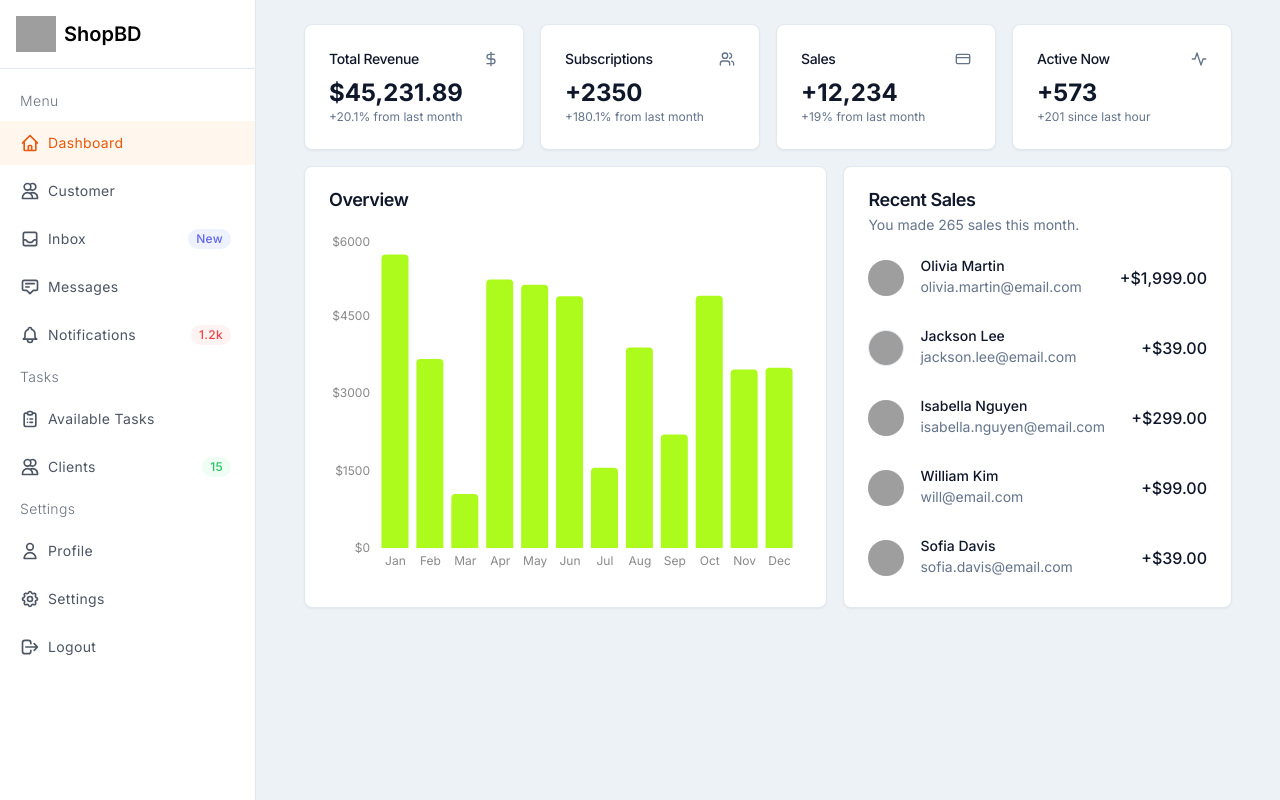
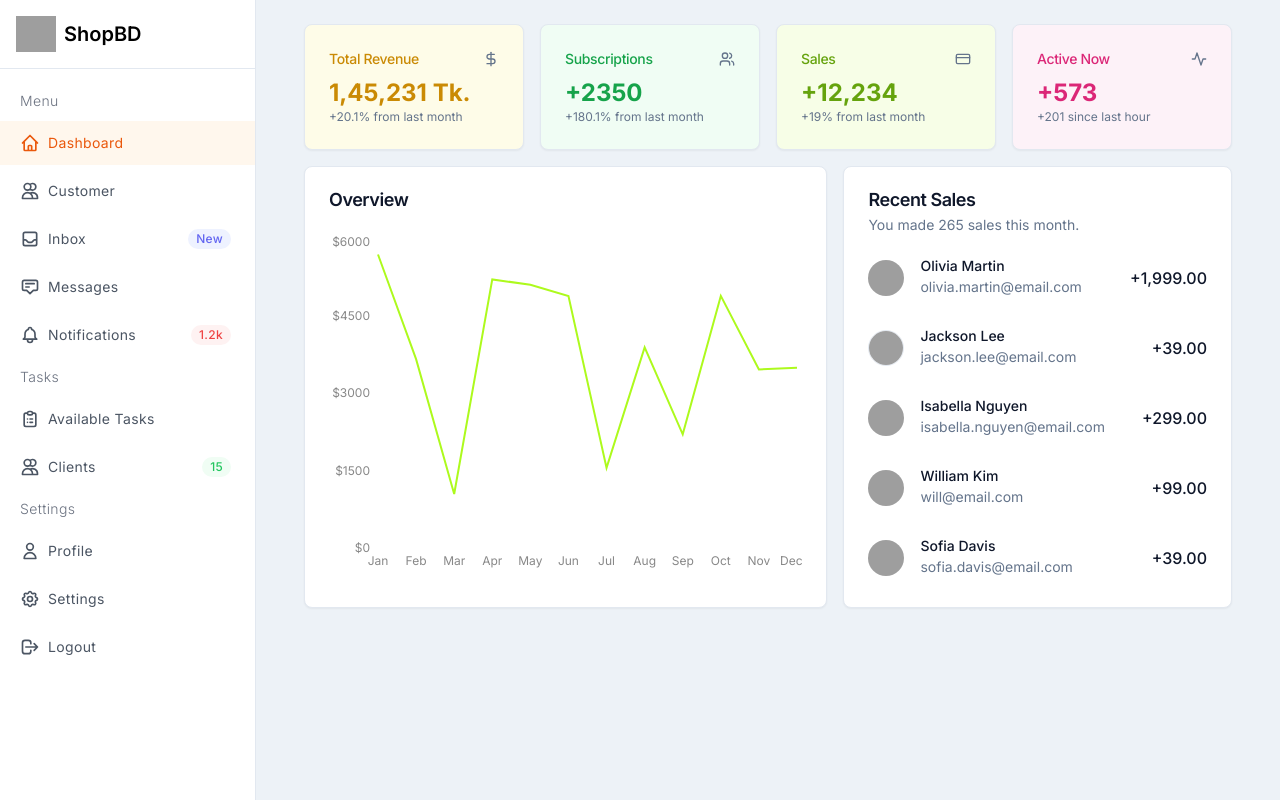
Before and after one commit to imranwebdeveloper/shop-bd, a Next.js app: page /dashboard in a window 1280 px wide. Built offline with nearby package versions, Linux system fonts and the light colour scheme; grey boxes are pictures that could not be loaded.

Commit message:
details page  responsive fix

```diff
--- a/app/(dashboard)/dashboard/page.tsx
+++ b/app/(dashboard)/dashboard/page.tsx
@@ -16,19 +16,19 @@ const DashboardPage = () => {
   return (
     <div className=" space-y-4 p-8 pt-6">
       <div className="grid gap-4 md:grid-cols-2 lg:grid-cols-4">
-        <Card>
+        <Card className="bg-yellow-50 text-yellow-600">
           <CardHeader className="flex flex-row items-center justify-between space-y-0 pb-2">
             <CardTitle className="text-sm font-medium">Total Revenue</CardTitle>
             <DollarSign className="h-4 w-4 text-muted-foreground" />
           </CardHeader>
           <CardContent>
-            <div className="text-2xl font-bold">$45,231.89</div>
+            <div className="text-2xl font-bold">1,45,231 Tk.</div>
             <p className="text-xs text-muted-foreground">
               +20.1% from last month
             </p>
           </CardContent>
         </Card>
-        <Card>
+        <Card className="bg-green-50 text-green-600">
           <CardHeader className="flex flex-row items-center justify-between space-y-0 pb-2">
             <CardTitle className="text-sm font-medium">Subscriptions</CardTitle>
             <Users className="h-4 w-4 text-muted-foreground" />
@@ -40,7 +40,7 @@ const DashboardPage = () => {
             </p>
           </CardContent>
         </Card>
-        <Card>
+        <Card className="bg-lime-50 text-lime-600">
           <CardHeader className="flex flex-row items-center justify-between space-y-0 pb-2">
             <CardTitle className="text-sm font-medium">Sales</CardTitle>
             <CreditCard className="h-4 w-4 text-muted-foreground" />
@@ -52,7 +52,7 @@ const DashboardPage = () => {
             </p>
           </CardContent>
         </Card>
-        <Card>
+        <Card className="bg-pink-50 text-pink-600">
           <CardHeader className="flex flex-row items-center justify-between space-y-0 pb-2">
             <CardTitle className="text-sm font-medium">Active Now</CardTitle>
             <Activity className="h-4 w-4 text-muted-foreground" />
--- a/app/[brand]/[id]/page.tsx
+++ b/app/[brand]/[id]/page.tsx
@@ -58,6 +58,7 @@ const DetailsPage = () => {
                     <MobilePriceTable
                       variants={details.variants}
                       date={new Date(details.updatedAt).toLocaleDateString()}
+                      id={details.id}
                     />
                     <div className="mt-2 flex gap-2 border text-sm md:text-base items-center md:hidden  ">
                       <p className="p-2 bg-slate-50 border-r ">Last Updated</p>
--- a/components/Header.tsx
+++ b/components/Header.tsx
@@ -31,7 +31,7 @@ const Header = () => {
               width={100}
               height={40}
             />
-            <span className="self-center text-xl font-bold whitespace-nowrap text-orange-600">
+            <span className="self-center text-xl font-extrabold whitespace-nowrap ">
               ShopBD
             </span>
           </Link>
@@ -59,10 +59,11 @@ const Header = () => {
               <LogIn className="w-4 h-4 mr-2" /> Login
             </Link>
 
-            <Avatar>
-              <AvatarImage src="https://github.com/shadcn.png" />
-              <AvatarFallback>CN</AvatarFallback>
-            </Avatar>
+            <Link href="/dashboard">
+              <Avatar>
+                <AvatarFallback>CN</AvatarFallback>
+              </Avatar>
+            </Link>
           </div>
         </div>
       </nav>
--- a/components/MobilePriceTable.tsx
+++ b/components/MobilePriceTable.tsx
@@ -1,12 +1,25 @@
 import { PhoneVariants } from "@/types";
 import React from "react";
+import { Button } from "./ui/Button";
+import { useDispatch } from "react-redux";
+import { addToCart } from "@/redux/cartSlice";
+import { toast } from "./ui/use-toast";
 
 interface Props {
   variants: PhoneVariants[];
   date: string;
+  id: string;
 }
 
-const MobilePriceTable: React.FC<Props> = ({ variants, date }) => {
+const MobilePriceTable: React.FC<Props> = ({ id, variants, date }) => {
+  const dispatch = useDispatch();
+
+  const addCartHandler = () => {
+    dispatch(addToCart(id));
+    toast({
+      title: "New item(s) have been added to your cart",
+    });
+  };
   return (
     <div className="overflow-hidden">
       <table className="min-w-full border text-center text-xs md:text-sm  border-collapse ">
@@ -45,6 +58,11 @@ const MobilePriceTable: React.FC<Props> = ({ variants, date }) => {
           })}
         </tbody>
       </table>
+      <div className="mt-4 flex justify-center">
+        <Button variant="outline" onClick={addCartHandler}>
+          Add to cart
+        </Button>
+      </div>
     </div>
   );
 };
--- a/components/Overview.tsx
+++ b/components/Overview.tsx
@@ -1,6 +1,14 @@
 "use client";
 
-import { Bar, BarChart, ResponsiveContainer, XAxis, YAxis } from "recharts";
+import {
+  Bar,
+  BarChart,
+  Line,
+  LineChart,
+  ResponsiveContainer,
+  XAxis,
+  YAxis,
+} from "recharts";
 
 const data = [
   {
@@ -56,7 +64,7 @@ const data = [
 export function Overview() {
   return (
     <ResponsiveContainer width="100%" height={350}>
-      <BarChart data={data}>
+      <LineChart data={data}>
         <XAxis
           dataKey="name"
           stroke="#888888"
@@ -71,8 +79,8 @@ export function Overview() {
           axisLine={false}
           tickFormatter={(value) => `$${value}`}
         />
-        <Bar dataKey="total" fill="#adfa1d" radius={[4, 4, 0, 0]} />
-      </BarChart>
+        <Line dataKey="total" stroke="#adfa1d" strokeWidth={2} dot={false} />
+      </LineChart>
     </ResponsiveContainer>
   );
 }
--- a/components/Recent.tsx
+++ b/components/Recent.tsx
@@ -14,7 +14,7 @@ const RecentSales = () => {
             olivia.martin@email.com
           </p>
         </div>
-        <div className="ml-auto font-medium">+$1,999.00</div>
+        <div className="ml-auto font-medium">+1,999.00</div>
       </div>
       <div className="flex items-center">
         <Avatar className="flex h-9 w-9 items-center justify-center space-y-0 border">
@@ -25,7 +25,7 @@ const RecentSales = () => {
           <p className="text-sm font-medium leading-none">Jackson Lee</p>
           <p className="text-sm text-muted-foreground">jackson.lee@email.com</p>
         </div>
-        <div className="ml-auto font-medium">+$39.00</div>
+        <div className="ml-auto font-medium">+39.00</div>
       </div>
       <div className="flex items-center">
         <Avatar className="h-9 w-9">
@@ -38,7 +38,7 @@ const RecentSales = () => {
             isabella.nguyen@email.com
           </p>
         </div>
-        <div className="ml-auto font-medium">+$299.00</div>
+        <div className="ml-auto font-medium">+299.00</div>
       </div>
       <div className="flex items-center">
         <Avatar className="h-9 w-9">
@@ -49,7 +49,7 @@ const RecentSales = () => {
           <p className="text-sm font-medium leading-none">William Kim</p>
           <p className="text-sm text-muted-foreground">will@email.com</p>
         </div>
-        <div className="ml-auto font-medium">+$99.00</div>
+        <div className="ml-auto font-medium">+99.00</div>
       </div>
       <div className="flex items-center">
         <Avatar className="h-9 w-9">
@@ -60,7 +60,7 @@ const RecentSales = () => {
           <p className="text-sm font-medium leading-none">Sofia Davis</p>
           <p className="text-sm text-muted-foreground">sofia.davis@email.com</p>
         </div>
-        <div className="ml-auto font-medium">+$39.00</div>
+        <div className="ml-auto font-medium">+39.00</div>
       </div>
     </div>
   );
--- a/components/Sidebar.tsx
+++ b/components/Sidebar.tsx
@@ -292,7 +292,7 @@ const Sidebar: React.FC<Props> = ({ children }) => {
               </a>
             </li>
             <li>
-              <a href="#" className={`dashboard_link`}>
+              <Link href="/" className={`dashboard_link`}>
                 <span className="inline-flex justify-center items-center ml-4">
                   <svg
                     className="w-5 h-5"
@@ -312,7 +312,7 @@ const Sidebar: React.FC<Props> = ({ children }) => {
                 <span className="ml-2 text-sm tracking-wide truncate">
                   Logout
                 </span>
-              </a>
+              </Link>
             </li>
           </ul>
         </div>
--- a/types/phone.ts
+++ b/types/phone.ts
@@ -23,6 +23,8 @@ export interface Phone extends DocumentCommon {
   approved: boolean;
   img_url: string;
   content: PhoneContent;
+  id: string;
+  updatedAt: string;
 }
 
 export enum PhoneStatus {
```
